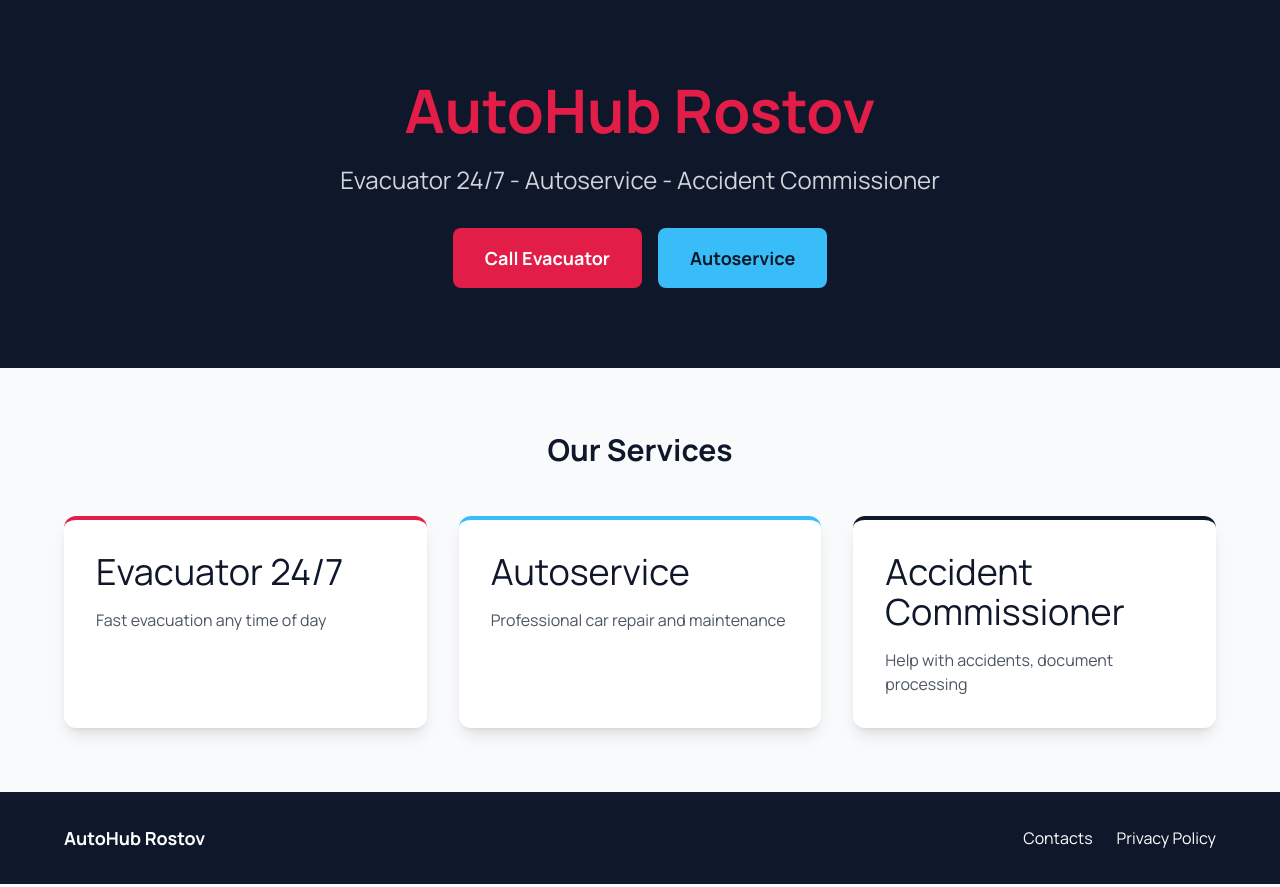
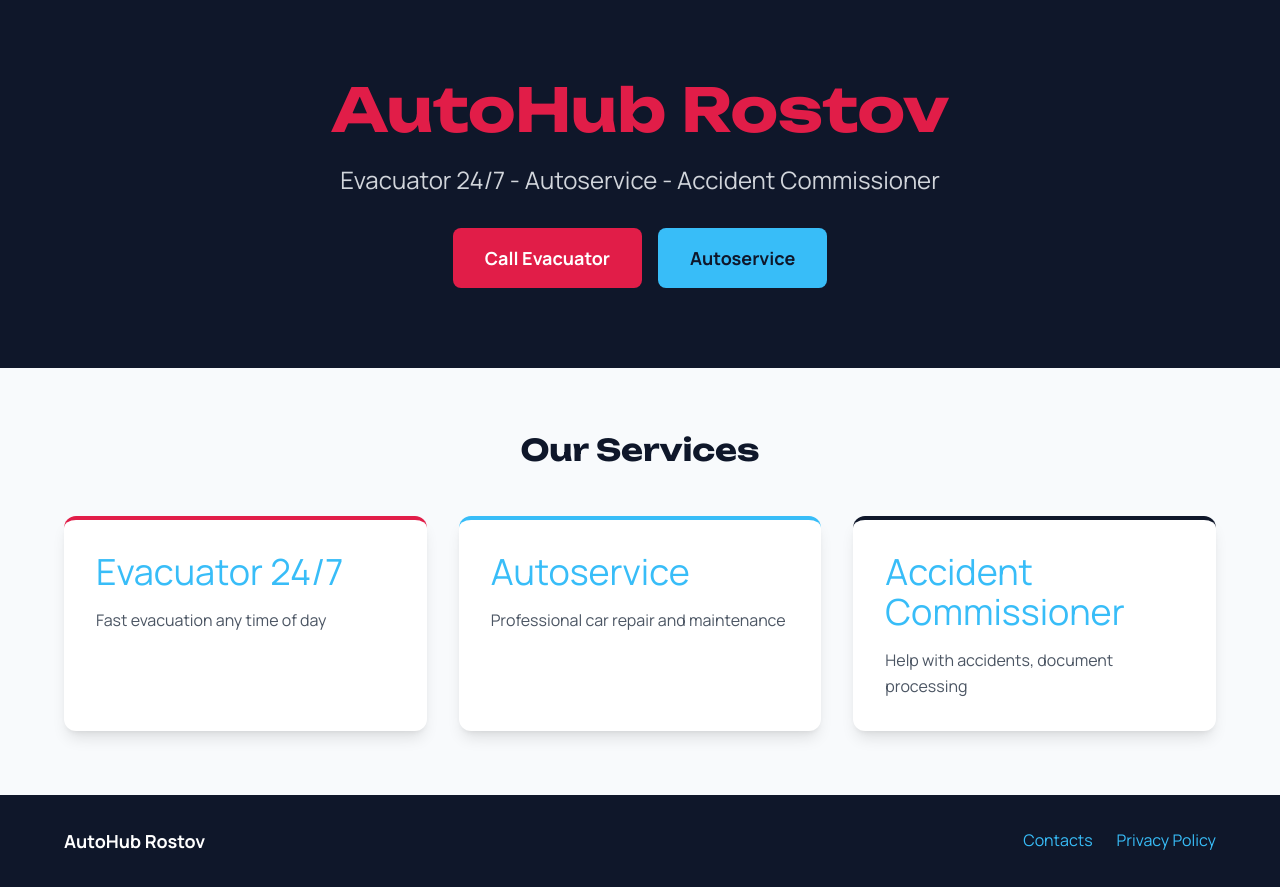
Before and after one commit to petrpstepanov-svg/abacus-claw, a Next.js app: page / in a window 1280 px wide. Built offline with nearby package versions, Linux system fonts and the light colour scheme.

Commit message:
feat: add Tailwind color tokens and base styles (Stage 0.2)
- Add surface color (#FFFFFF) to tailwind.config.ts
- Add CSS variables for all 5 design system colors
- Add base typography styles (Unbounded for headings, Manrope for body)
- Add reset, link, and utility styles in globals.css

```diff
--- a/src/app/globals.css
+++ b/src/app/globals.css
@@ -8,21 +8,74 @@
     --font-manrope: 'Manrope', sans-serif;
     --font-jetbrains: 'JetBrains Mono', monospace;
 
-    /* Цвета */
+    /* Цвета — Design System (MASTER_DOCUMENT) */
     --color-primary: #E11D48;
     --color-secondary: #0F172A;
     --color-accent: #38BDF8;
     --color-background: #F8FAFC;
+    --color-surface: #FFFFFF;
 }
 
-* {
+/* === Reset & Base === */
+*,
+*::before,
+*::after {
     box-sizing: border-box;
     padding: 0;
     margin: 0;
 }
 
-html,
+html {
+    font-size: 16px;
+    -webkit-font-smoothing: antialiased;
+    -moz-osx-font-smoothing: grayscale;
+    text-rendering: optimizeLegibility;
+}
+
 body {
     max-width: 100vw;
     overflow-x: hidden;
+    font-family: var(--font-manrope);
+    color: var(--color-secondary);
+    background-color: var(--color-background);
+    line-height: 1.6;
 }
+
+/* === Типографика === */
+h1, h2, h3 {
+    font-family: var(--font-unbounded);
+    font-weight: 700;
+    line-height: 1.2;
+    color: var(--color-secondary);
+}
+
+h1 { font-size: 2.25rem; }
+h2 { font-size: 1.75rem; }
+h3 { font-size: 1.375rem; }
+h4, h5, h6 {
+    font-family: var(--font-manrope);
+    font-weight: 600;
+    line-height: 1.3;
+}
+
+/* === Ссылки === */
+a {
+    color: var(--color-accent);
+    text-decoration: none;
+    transition: color 0.2s ease;
+}
+a:hover {
+    color: var(--color-primary);
+}
+
+/* === Утилиты === */
+img, video, svg {
+    max-width: 100%;
+    height: auto;
+    display: block;
+}
+
+button {
+    cursor: pointer;
+    font-family: inherit;
+}
--- a/tailwind.config.ts
+++ b/tailwind.config.ts
@@ -13,6 +13,7 @@ const config: Config = {
                             secondary: "#0F172A",
                             accent: "#38BDF8",
                             background: "#F8FAFC",
+                            surface: "#FFFFFF",
                   },
                   fontFamily: {
                             unbounded: ["var(--font-unbounded)", "sans-serif"],
```
